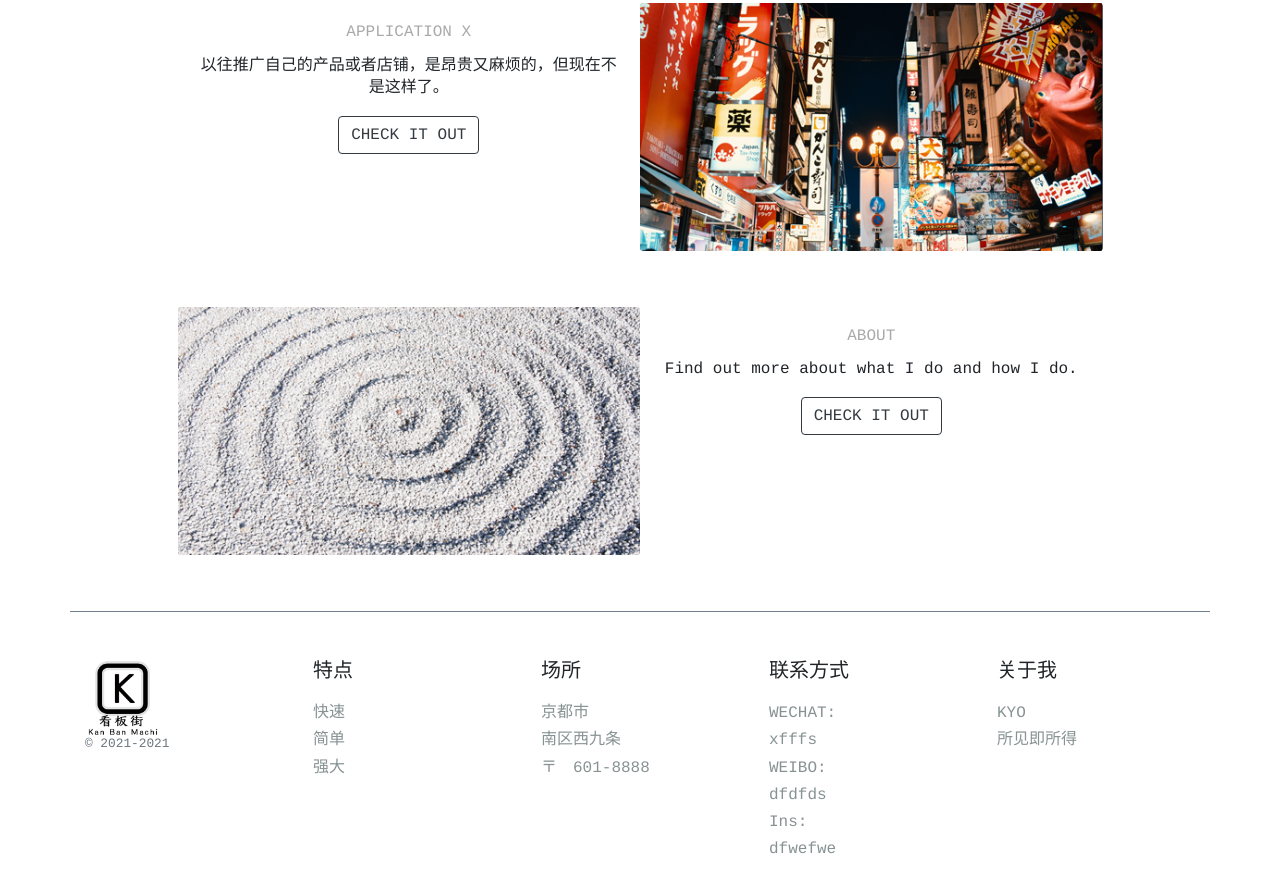
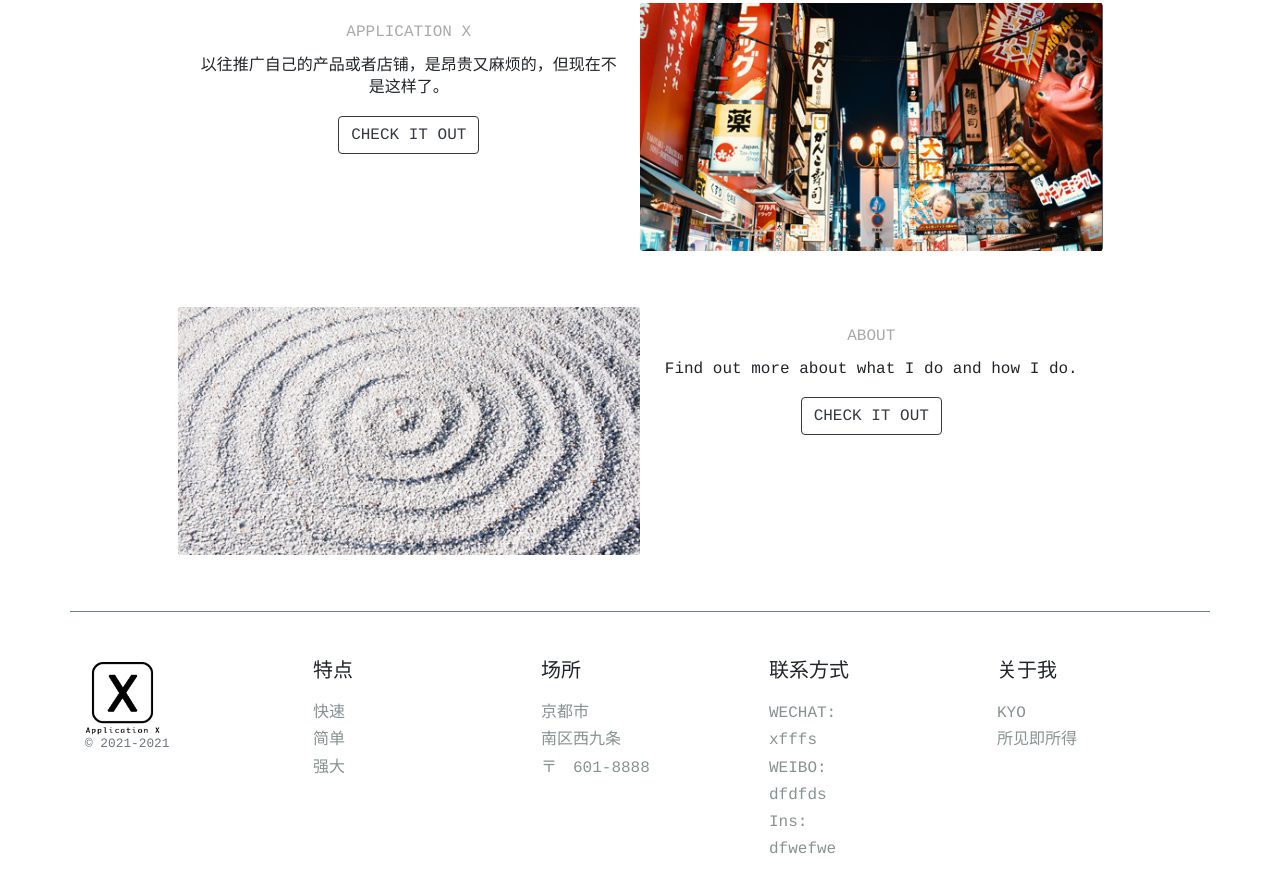
Before and after one commit to coderkyo/coderkyo.github.io, a website with bundled scripts: page index.html in a window 1280 px wide. Shown: the part 1114-2006 px from the top of the page. Built offline with nearby package versions, Linux system fonts and the light colour scheme; files whose address does not match are found by name.

Commit message:
首页修改

```diff
--- a/index.html
+++ b/index.html
@@ -4,7 +4,7 @@
 <head>
   <meta charset="utf-8">
   <meta name="viewport" content="width=device-width, initial-scale=1">
-  <link rel="shortcut icon" href="/assets/imges/icon.png" type="image/x-icon">
+  <link rel="shortcut icon" href="/assets/imges/iconx.png" type="image/x-icon">
   <link rel="stylesheet" href="/assets/css/starter.css">
   <title>Kyo's Space</title>
 </head>
@@ -106,7 +106,7 @@
   <footer class="container py-5 content-top top-border-display martop-rem">
     <div class="row">
       <div class="col-12 col-md">
-        <img src="/assets/imges/icon.png" width="75" height="75" alt="">
+        <img src="/assets/imges/iconx.png" width="75" height="75" alt="">
         <small class="d-block mb-3 text-muted">© 2021-2021</small>
       </div>
       <div class="col-6 col-md">
```
Also changed, not shown: assets/imges/icon.png (deleted), assets/imges/iconx.png (added).
